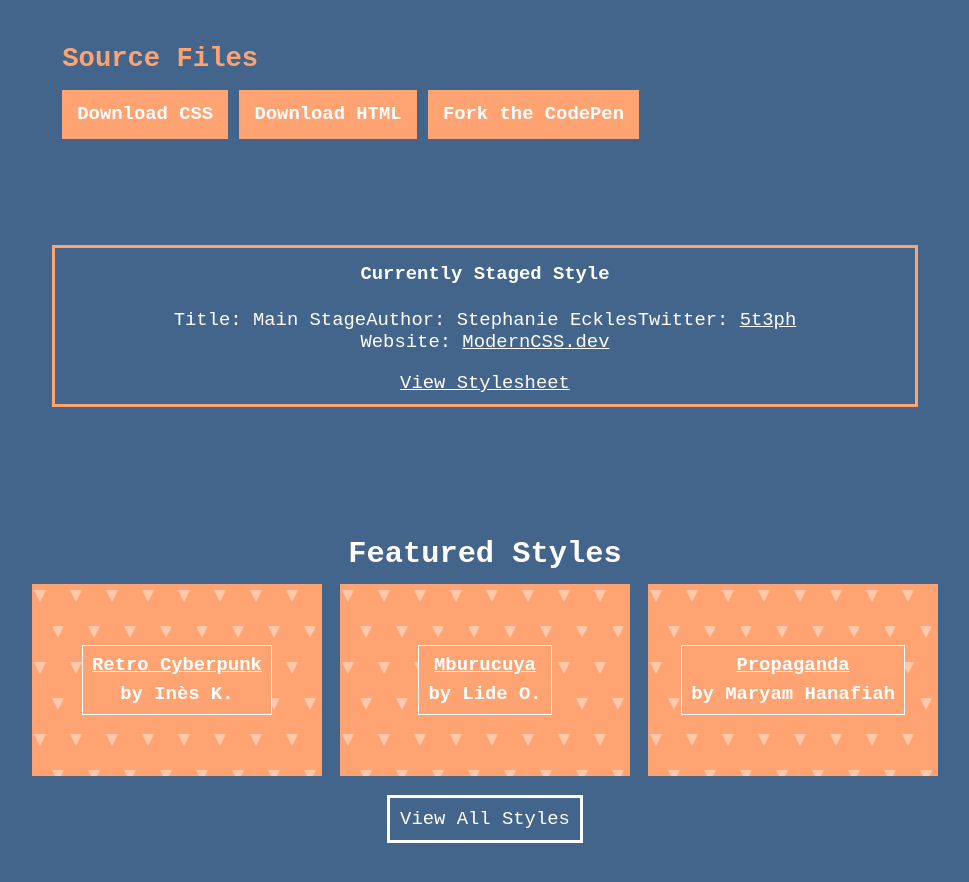
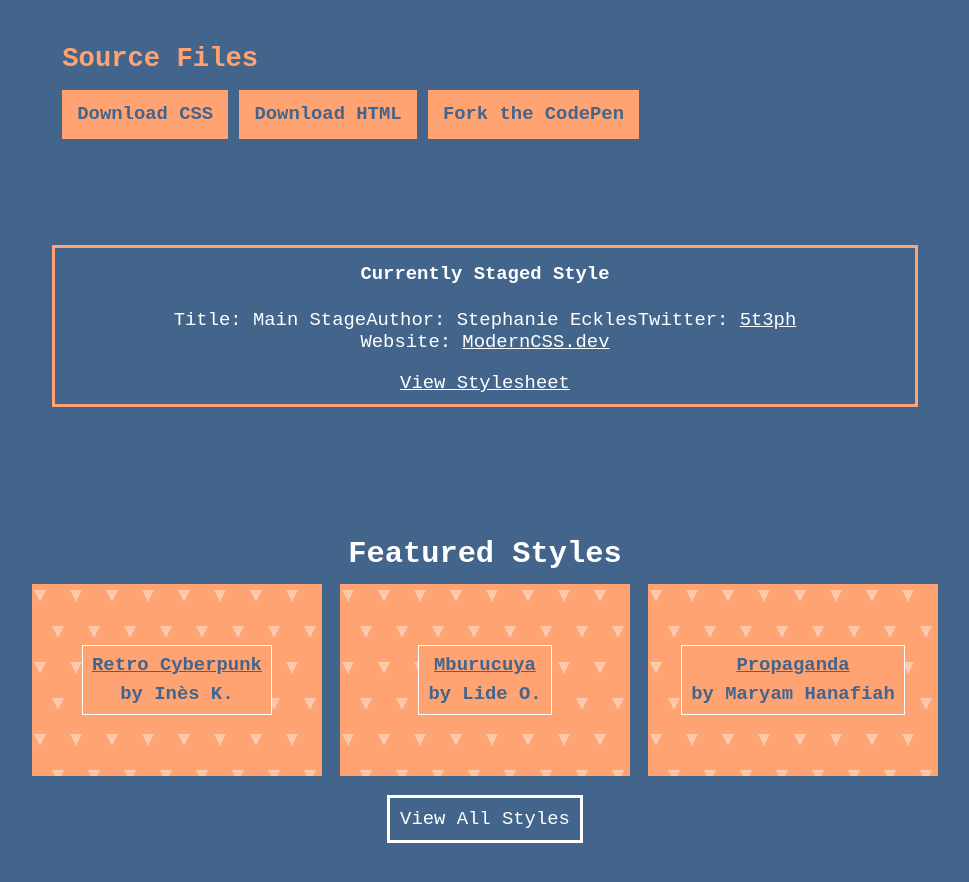
Before and after one commit to likannp/styleStageTemplate, a plain HTML site: page public/index.html in a window 1280 px wide. Shown: the part 3116-3998 px from the top of the page, without its empty margins (155-1124 px from the left). Drawn offline with Linux system fonts and the light colour scheme.

Commit message:
Update style.css

```diff
--- a/public/style.css
+++ b/public/style.css
@@ -199,7 +199,7 @@ ol {
     text-decoration: none;
     background: #ffa372;
     font-weight: bold;
-    color: #fff;
+    color: #43658b;
     padding: 15px;
 }
 
@@ -282,7 +282,7 @@ article .container, .page-footer .container, #styles .container {
     min-height: 12rem;
     padding: 1rem;
     font-weight: bold;
-    color: #fff;
+    color: #43658b;
     text-align: center;
 }
 
```
